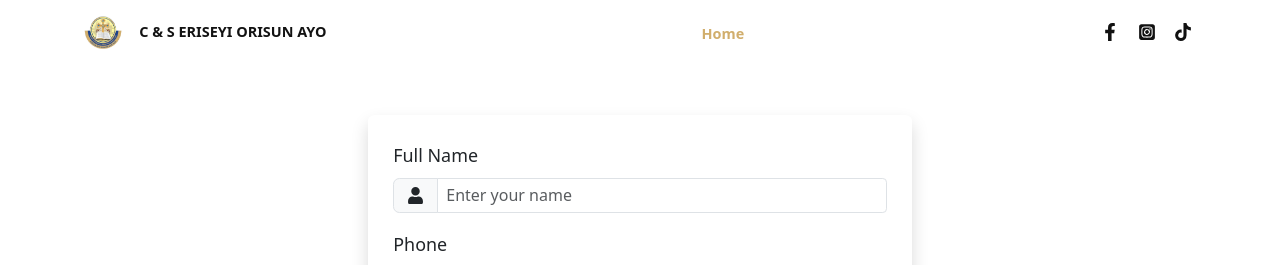
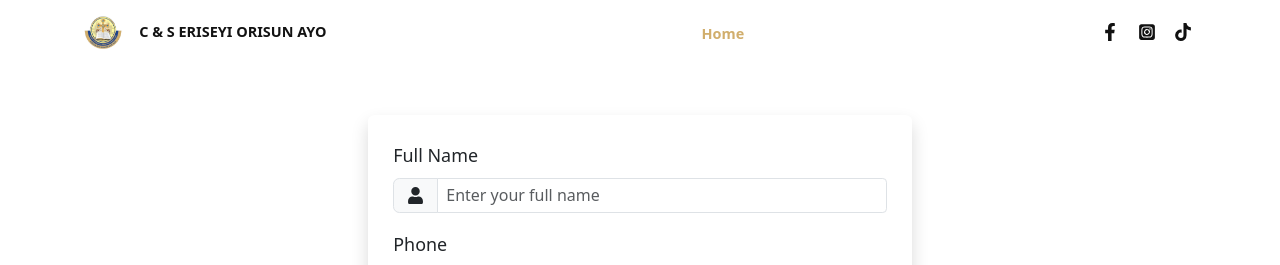
Before and after one commit to tcarsity/eriseyi-orisun-ayo, a React (Vite) app: page /add-member in a window 1280 px wide. Shown: the top 265 px of the page. Built offline with nearby package versions, Linux system fonts and the light colour scheme.

Commit message:
form adjustment

```diff
--- a/src/components/pages/AddMember.jsx
+++ b/src/components/pages/AddMember.jsx
@@ -80,13 +80,13 @@ const AddMember = () => {
                         </span>
                         <input
                           {...register("name", {
-                            required: "The name field is required",
+                            required: "The full name field is required",
                           })}
                           type="text"
                           className={`form-control form-control-sm ${
                             errors.name && "is-invalid"
                           }`}
-                          placeholder="Enter your name"
+                          placeholder="Enter your full name"
                         />
 
                         {errors.name && (
```
